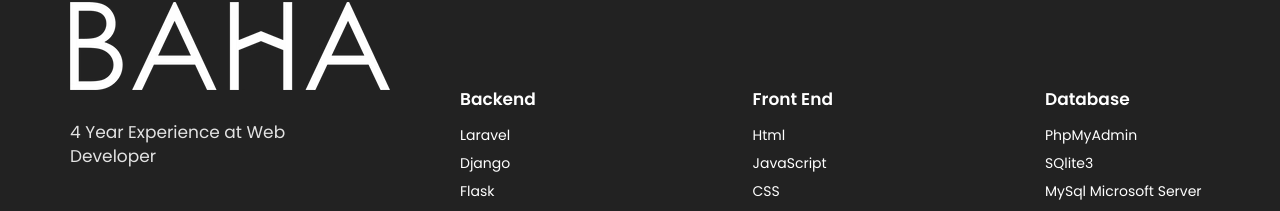
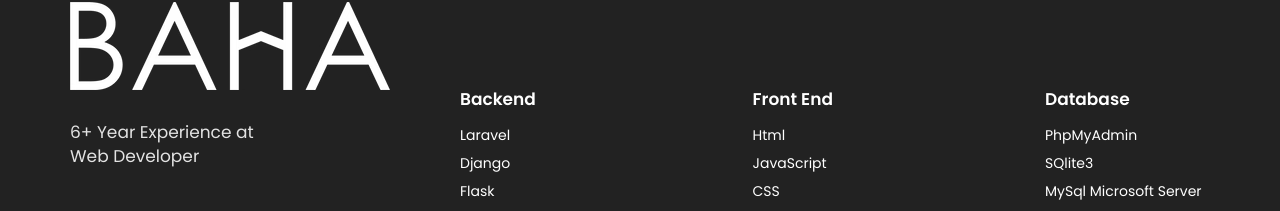
Before and after one commit to 0xCoder-b/MyInfo, a plain HTML site: page index.html in a window 1280 px wide. Shown: the part 3398-3609 px from the top of the page. Drawn offline with nearby package versions, Linux system fonts and the light colour scheme; a web font is replaced by a local one.

Commit message:
Update index.html

```diff
--- a/index.html
+++ b/index.html
@@ -307,7 +307,7 @@ https://www.facebook.com/profile.php?id=100079296385995/
                   </div>
                   <div class=" col-md-3 col-sm-6">
                      <p class="variat">
-4 Year Experience at Web Developer </p>
+6+ Year Experience at Web Developer </p>
                   </div>
                   <div class="col-lg-2 offset-lg-1 col-md-3 col-sm-6">
                      <h3>Backend  </h3>
```
